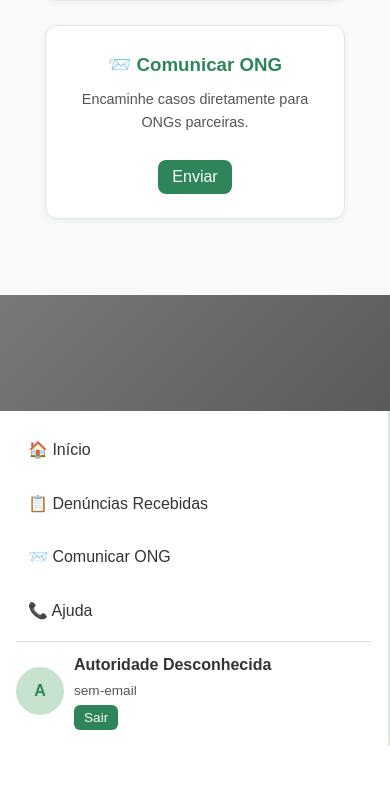
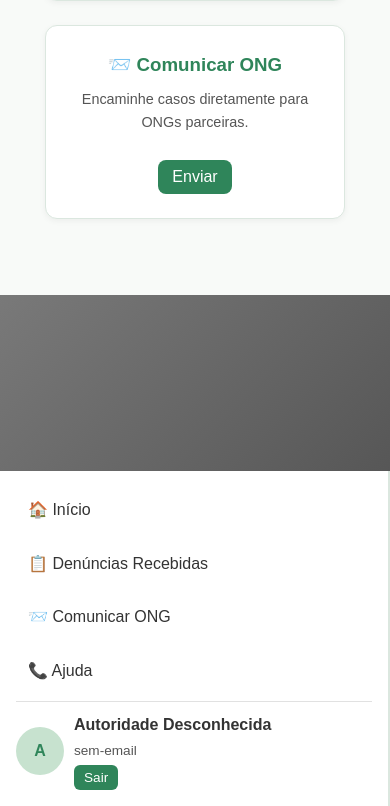
Before and after one commit to SafePets123/SafePetsFront, a React (Vite) app in the folder ReactTCC/: page /dashboardAutoridade in a window 390 px wide. Shown: the part 549-1355 px from the top of the page. Before the commit the page ends 1295 px from the top, so only its background shows below. Built offline with nearby package versions, Linux system fonts and the light colour scheme.

Commit message:
entendeste?

```diff
--- a/ReactTCC/src/dashboard.css
+++ b/ReactTCC/src/dashboard.css
@@ -209,10 +209,8 @@
   .dash-sidebar{
     position: absolute;
     width: 100%;
-    transform: translateY(880px)
-  }
-  #sidebar-scrollbar{
-    overflow-y: visible;
+    transform: translateY(940px);
+    margin-top: auto;
   }
 
   .text-info, .image-box {
--- a/ReactTCC/src/denuncie.css
+++ b/ReactTCC/src/denuncie.css
@@ -204,6 +204,9 @@ footer {
   .hero h2 {
     font-size: 26px;
   }
+  #bagre{
+    transform: translateY(-100px);
+  }
 
   .hero p {
     font-size: 16px;
```
